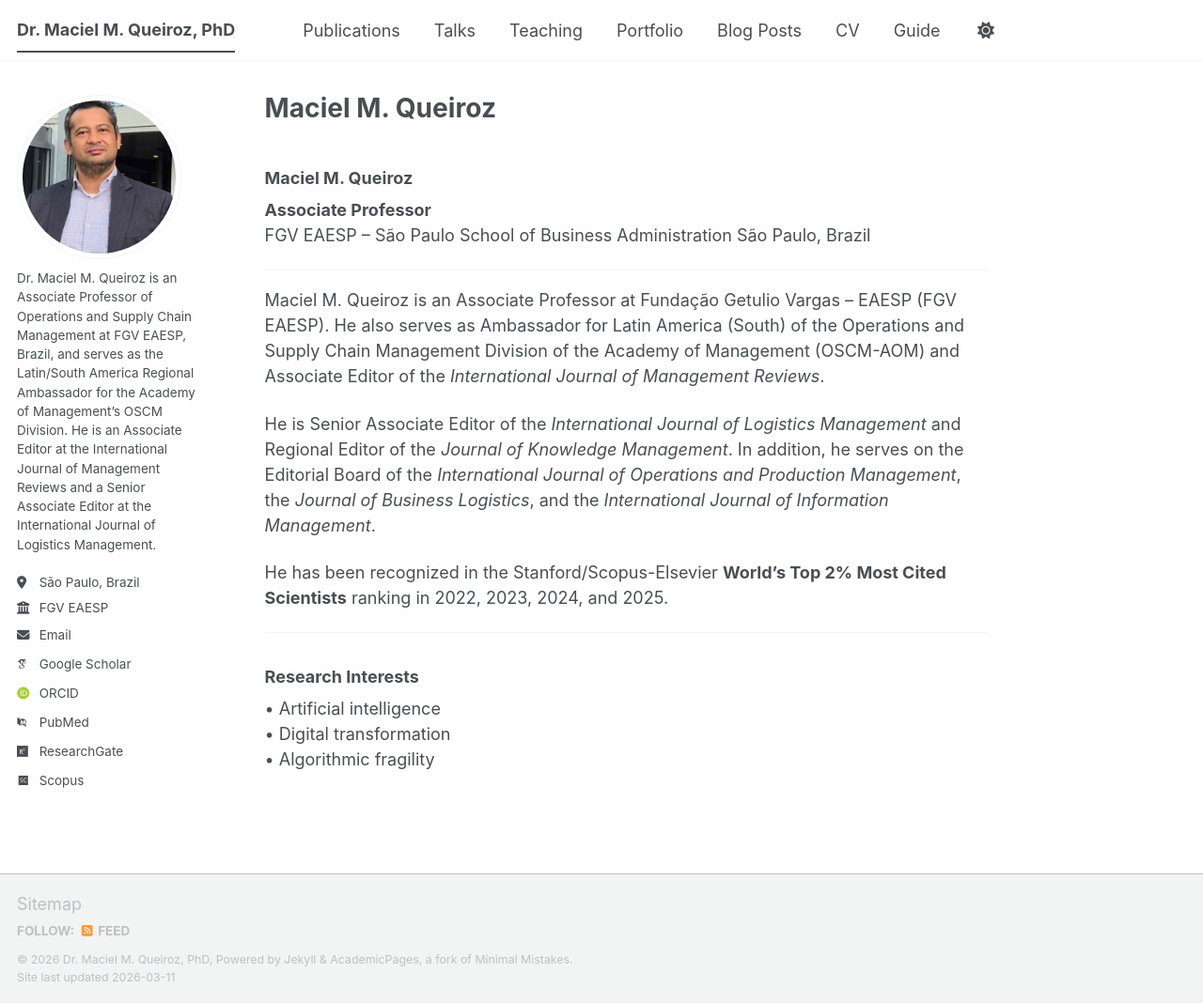
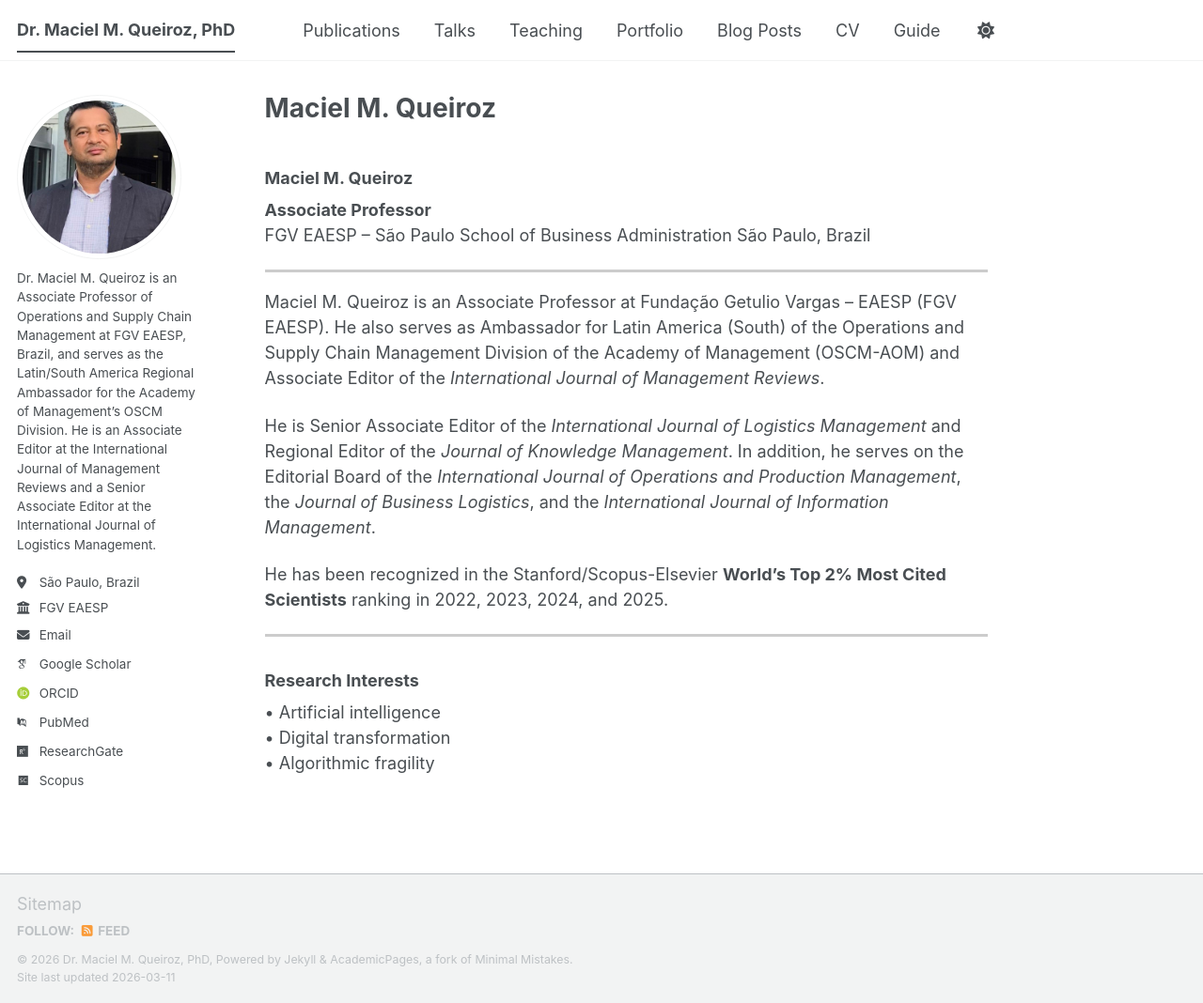
Before and after one commit to maciel-queiroz/maciel-queiroz.github.io, a Jekyll site: the page built from _pages/about.md, in a window 1280 px wide and 1068 px high. Shown: the whole window at 94% size. Built offline with Jekyll 4.4.1, drawn with Linux system fonts in a browser that asks for light colours; some web fonts are replaced; a script bundle is joined from its source files by our own code; library files that are not in the unit come from our copies.

Commit message:
Update about.md

```diff
--- a/_pages/about.md
+++ b/_pages/about.md
@@ -12,7 +12,7 @@ redirect_from:
 FGV EAESP – São Paulo School of Business Administration
 São Paulo, Brazil
 
-***
+<hr style="border: none; height: 3px; background-color: #cccccc;">
 
 Maciel M. Queiroz is an Associate Professor at Fundação Getulio Vargas – EAESP (FGV EAESP). He also serves as Ambassador for Latin America (South) of the Operations and Supply Chain Management Division of the Academy of Management (OSCM-AOM) and Associate Editor of the *International Journal of Management Reviews*.
 
@@ -20,7 +20,7 @@ He is Senior Associate Editor of the *International Journal of Logistics Managem
 
 He has been recognized in the Stanford/Scopus-Elsevier **World’s Top 2% Most Cited Scientists** ranking in 2022, 2023, 2024, and 2025.
 
-***
+<hr style="border: none; height: 3px; background-color: #cccccc;">
 
 ### Research Interests
 
```
